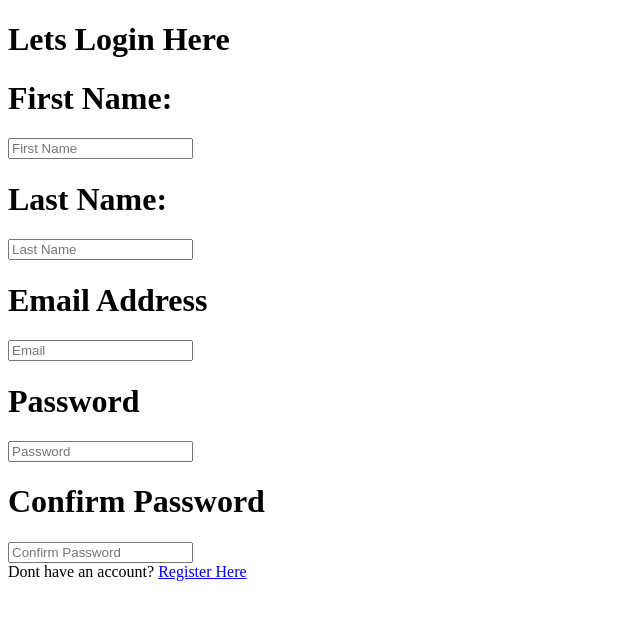
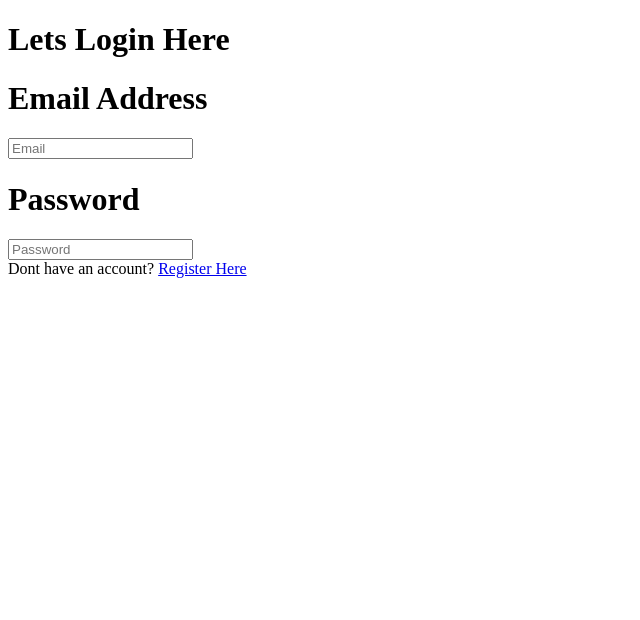
Before and after one commit to softwaredevemmanuel/TaskApp, a React (Create React App) app in the folder frontend/: page / in a window 1280 px wide. Shown: the top 620 px of the page, without its empty margins (0-640 px from the left). Built offline with nearby package versions, Linux system fonts and the light colour scheme.

Commit message:
register

```diff
--- a/frontend/src/components/Login.js
+++ b/frontend/src/components/Login.js
@@ -6,20 +6,12 @@ const Login = () => {
         <div>
             <h1> Lets Login Here</h1>
             <form action="">
-                <h1>First Name:</h1>
-                <input placeholder='First Name' />
-                <br />
-                <h1>Last Name:</h1>
-                <input placeholder='Last Name' />
-                <br />
                 <h1>Email Address</h1>
                 <input placeholder='Email' />
                 <br />
                 <h1>Password</h1>
                 <input placeholder='Password' />
                 <br />
-                <h1>Confirm Password</h1>
-                <input placeholder='Confirm Password' />
             </form>
 
             Dont have an account? <Link to='/register'>Register Here</Link>
--- a/frontend/src/components/Register.js
+++ b/frontend/src/components/Register.js
@@ -17,6 +17,9 @@ const Register = () => {
                 <br />
                 <h1>Password</h1>
                 <input placeholder='Password' />
+                <br />
+                <h1>Confirm Password</h1>
+                <input placeholder='Confirm Password' />
             </form>
 
 
```
